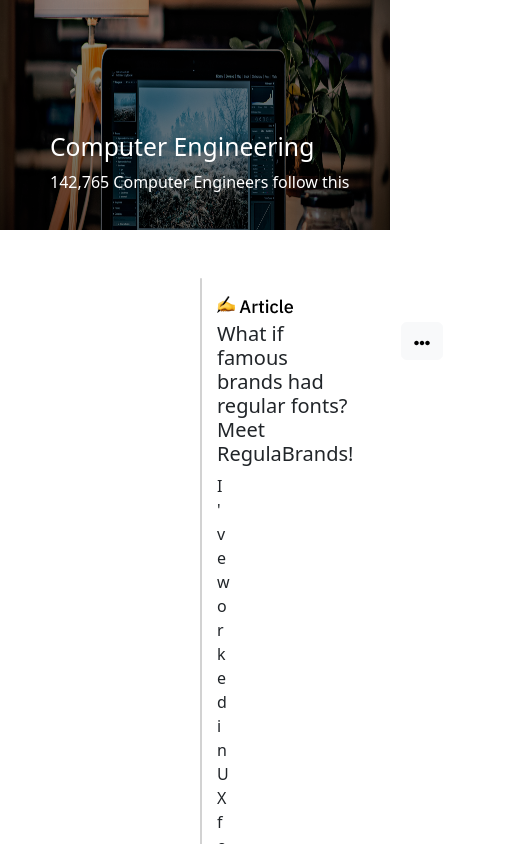
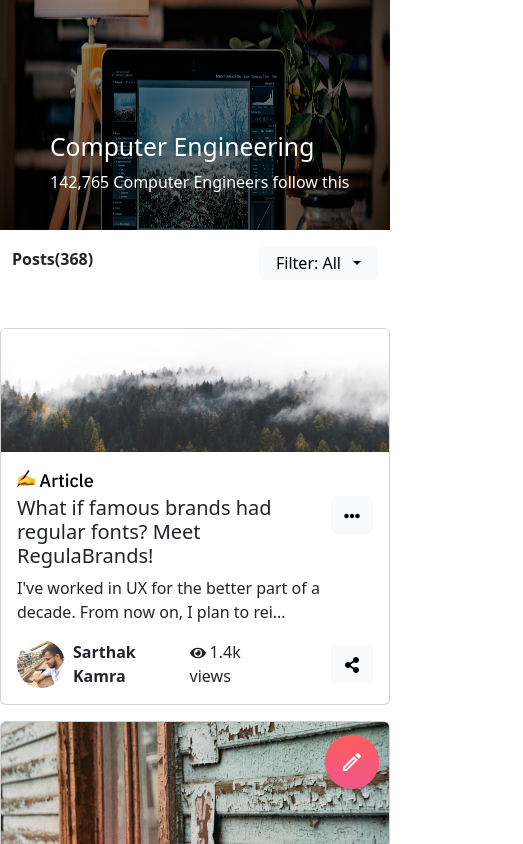
Before and after one commit to StrikerAbir/atg-world, a React (Create React App) app: page / in a window 390 px wide. Shown: the top 844 px of the page, 523 px wide, since content can reach past the window. Built offline with nearby package versions, Linux system fonts and the light colour scheme.

Commit message:
responsive work on feed done

```diff
--- a/src/App.js
+++ b/src/App.js
@@ -7,7 +7,7 @@ export const StateContext = createContext();
 
 function App() {
   const [joinGroup, setJoinGroup] = useState(false);
-  const states={joinGroup,setJoinGroup};
+  const states = { joinGroup, setJoinGroup };
   return (
     <StateContext.Provider value={states}>
       <div className="">
--- a/src/components/Feed/FeeNav/FeedLayout/FeedLayout.js
+++ b/src/components/Feed/FeeNav/FeedLayout/FeedLayout.js
@@ -6,10 +6,10 @@ const FeedLayout = () => {
   return (
     <div className='mt-5'>
       <div className="row">
-        <div className="col-8">
+        <div className="col-lg-8 col-12">
           <Left></Left>
         </div>
-        <div className="col-4">
+        <div className="col-4 d-none d-lg-block">
           <Right></Right>
         </div>
       </div>
--- a/src/components/Feed/FeeNav/FeedLayout/Left/Left.js
+++ b/src/components/Feed/FeeNav/FeedLayout/Left/Left.js
@@ -10,6 +10,8 @@ import Education from "../../../../../assets/images/🔬️ Education.png";
 import Meetup from "../../../../../assets/images/🗓️ Meetup.png";
 import Job from "../../../../../assets/images/💼️ Job.png";
 import NewsCard from "./NewsCard/NewsCard";
+import imgBtn from "../../../../../assets/images/Group 6.png";
+
 import {
   FaEllipsisH,
   FaEye,
@@ -42,8 +44,13 @@ const Left = () => {
       name: "Sarthak Kamra",
     },
   ];
-    return (
-        <div className='me-lg-4'>
+  return (
+    <div className="me-lg-4">
+      <div className="d-md-none">
+        <button className="btn p-0 rounded-circle position-fixed zIndex bottom-0 end-0 mb-5 me-5 btnMargin">
+          <img className="rounded-circle" src={imgBtn} alt="" />
+        </button>
+      </div>
       {posts.map((post) => (
         <NewsCard post={post} key={Math.random()}></NewsCard>
       ))}
--- a/src/components/Feed/FeeNav/FeedNav.js
+++ b/src/components/Feed/FeeNav/FeedNav.js
@@ -6,6 +6,8 @@ const FeedNav = () => {
   const { joinGroup, setJoinGroup } = useContext(StateContext);
   console.log(joinGroup);
   return (
+    <div>
+      {/* for lg device */}
       <div className="d-lg-flex d-none justify-content-between mt-5  border border-top-0 border-start-0 border-end-0 ">
         <ul className="nav  ">
           <li className="nav-item border border-top-0 border-start-0 border-end-0 border-dark border-2 bor pb-3">
@@ -54,7 +56,7 @@ const FeedNav = () => {
             </button>
           </li>
           <li className="nav-item ms-3">
-          {joinGroup ? (
+            {!joinGroup ? (
               <button
                 onClick={() => setJoinGroup(!joinGroup)}
                 className="nav-link btn btn-primary text-white d-flex justify-content-center align-items-center"
@@ -74,6 +76,20 @@ const FeedNav = () => {
           </li>
         </ul>
       </div>
+
+      {/* for mobile */}
+      <div className='d-flex justify-content-between align-items-center container d-md-none'>
+        <p className='fw-bold m-0 mt-2'>Posts(368)</p>
+        <button
+          className="nav-link btn btn-light text-black dropdown-toggle px-3 py-1 mt-3"
+          data-bs-toggle="dropdown"
+          href="/"
+          aria-expanded="false"
+        >
+          <span className="pe-2">Filter: All</span>
+        </button>
+      </div>
+    </div>
   );
 };
 
--- a/src/components/Feed/Feed.css
+++ b/src/components/Feed/Feed.css
@@ -1,3 +1,11 @@
 .feedContainer{
     margin:0 200px ;
 }
+.btnMargin{
+    margin-left: 320px;
+}
+@media screen and (max-width: 567px) {
+    .feedContainer{
+    margin:0;
+}
+}
```
Also changed, not shown: src/assets/images/Group 6.png (added). Lines whose indentation alone changed are shown as unchanged.
